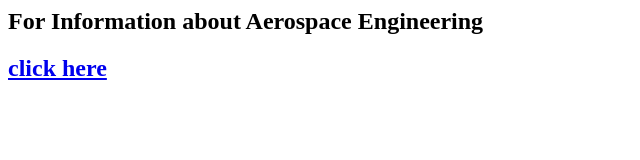
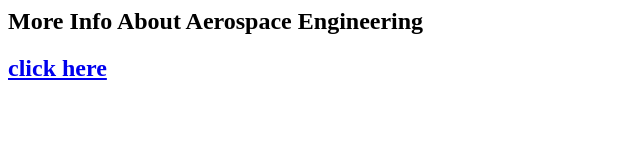
Before and after one commit to sarvani02/sarvani, a plain HTML site: page index.html in a window 1280 px wide. Shown: the whole page, without its empty margins (0-640 px from the left). Drawn offline with Linux system fonts and the light colour scheme.

Commit message:
added more text

```diff
--- a/index.html
+++ b/index.html
@@ -2,6 +2,6 @@
 <head>
 </head>
 <body>
-<h2>For Information about Aerospace Engineering </h2> <a href="https://sarvani02.github.io/intro/"><h2>click here</h2></a>
+<h2>More Info About Aerospace Engineering </h2> <a href="https://sarvani02.github.io/intro/"><h2>click here</h2></a>
 </body>
 </html>
```
